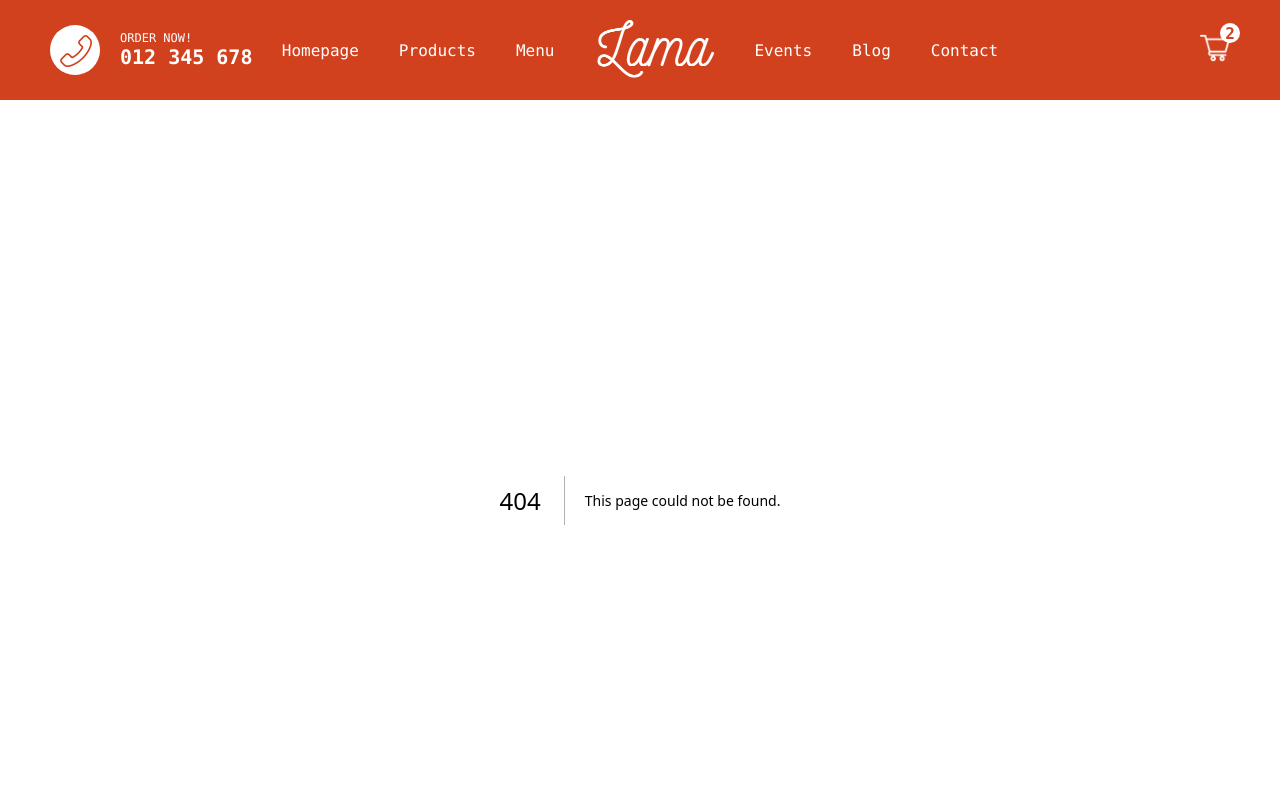
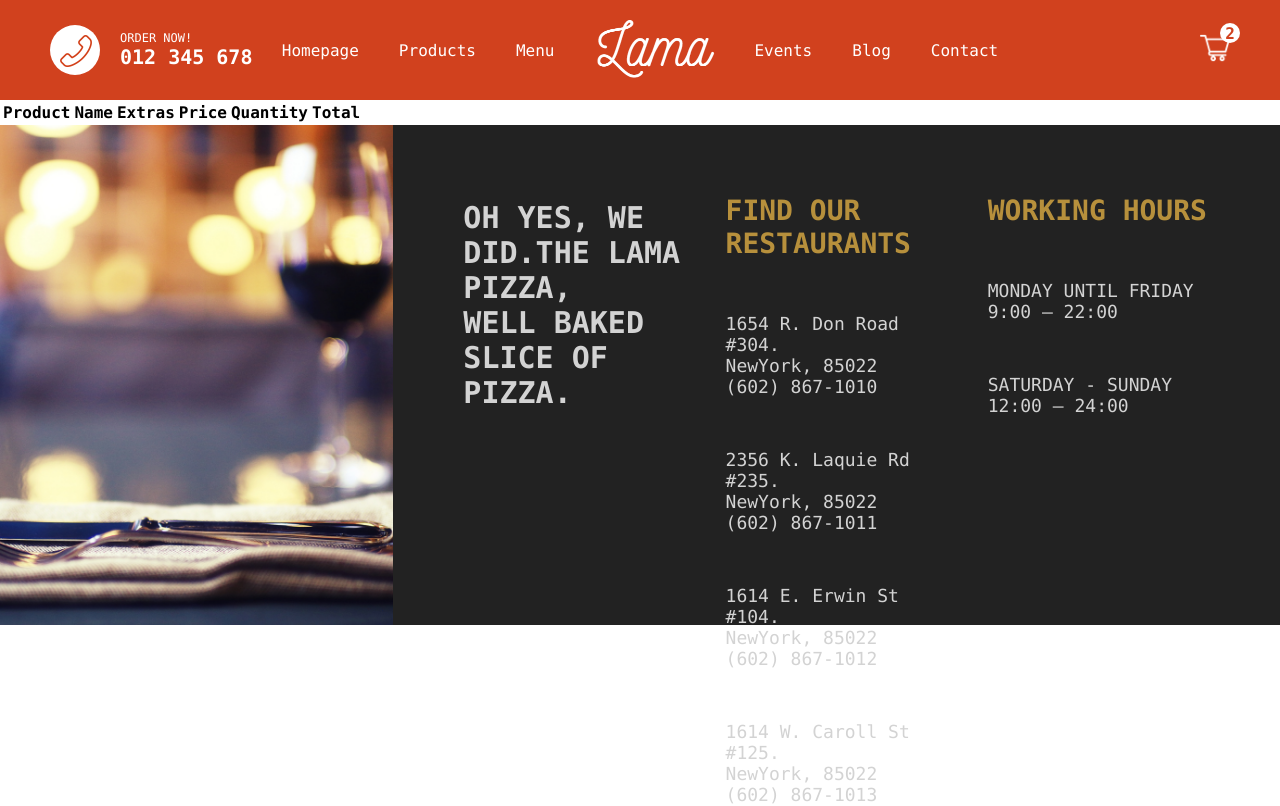
Before and after one commit to Rix95/restaurant-tamusa, a Next.js app: page /cart in a window 1280 px wide. Before the commit this address had no page. Shown: the top 806 px of the page. Built offline with nearby package versions, Linux system fonts and the light colour scheme.

Commit message:
added cart

```diff
--- /dev/null
+++ b/pages/cart.jsx
@@ -0,0 +1,23 @@
+import styles from "../styles/Cart.module.css";
+import Image from "next/image";
+
+const Cart = () => {
+  return (
+    <div className={styles.container}>
+      <div className={styles.left}>
+        <table className={styles.table}>
+          <tr className={styles.tr}>
+            <th>Product</th>
+            <th>Name</th>
+            <th>Extras</th>
+            <th>Price</th>
+            <th>Quantity</th>
+            <th>Total</th>
+          </tr>
+        </table>
+      </div>
+      <div className={styles.right}></div>
+    </div>
+  );
+};
+export default Cart;
```
Also changed, not shown: styles/Cart.module.css (added).
